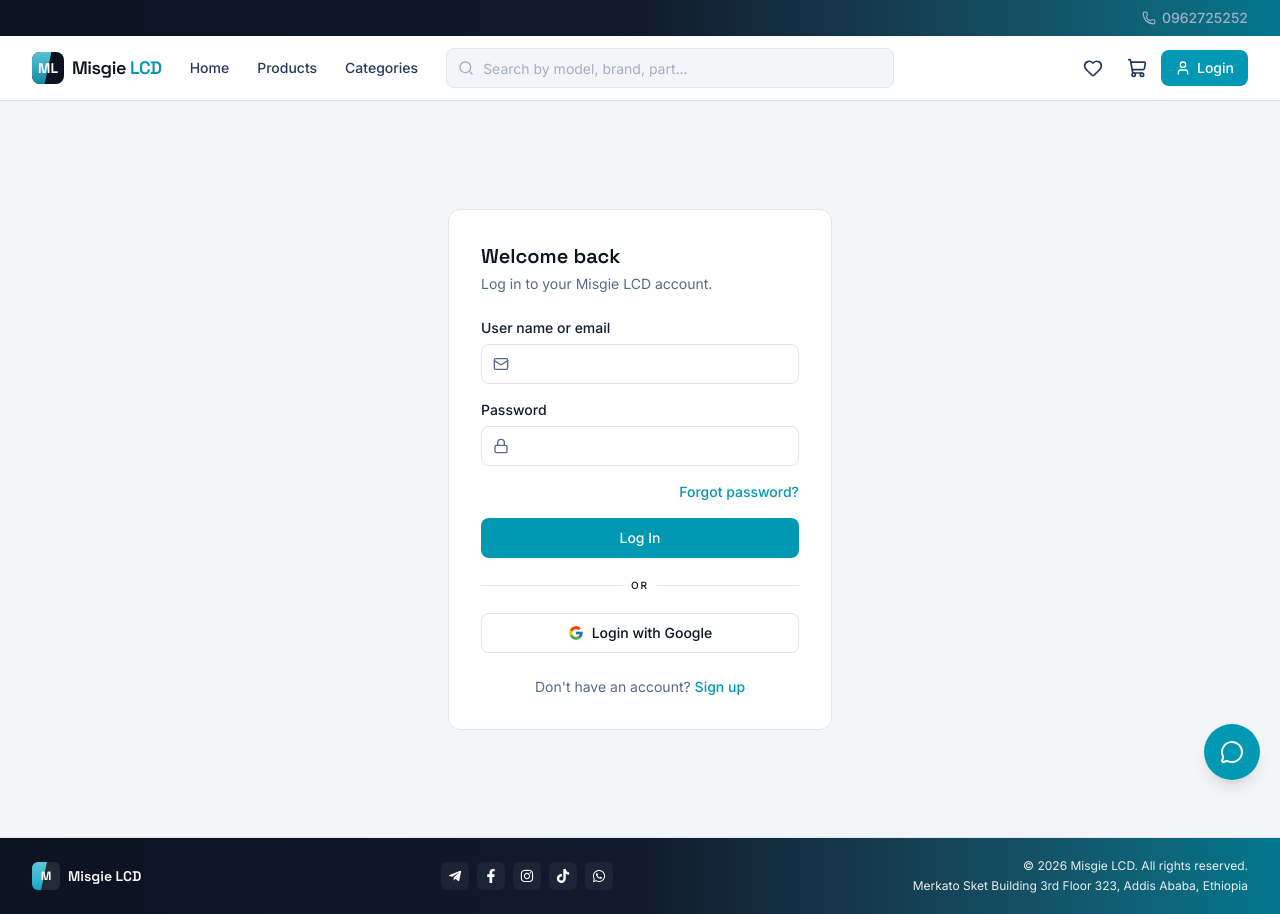
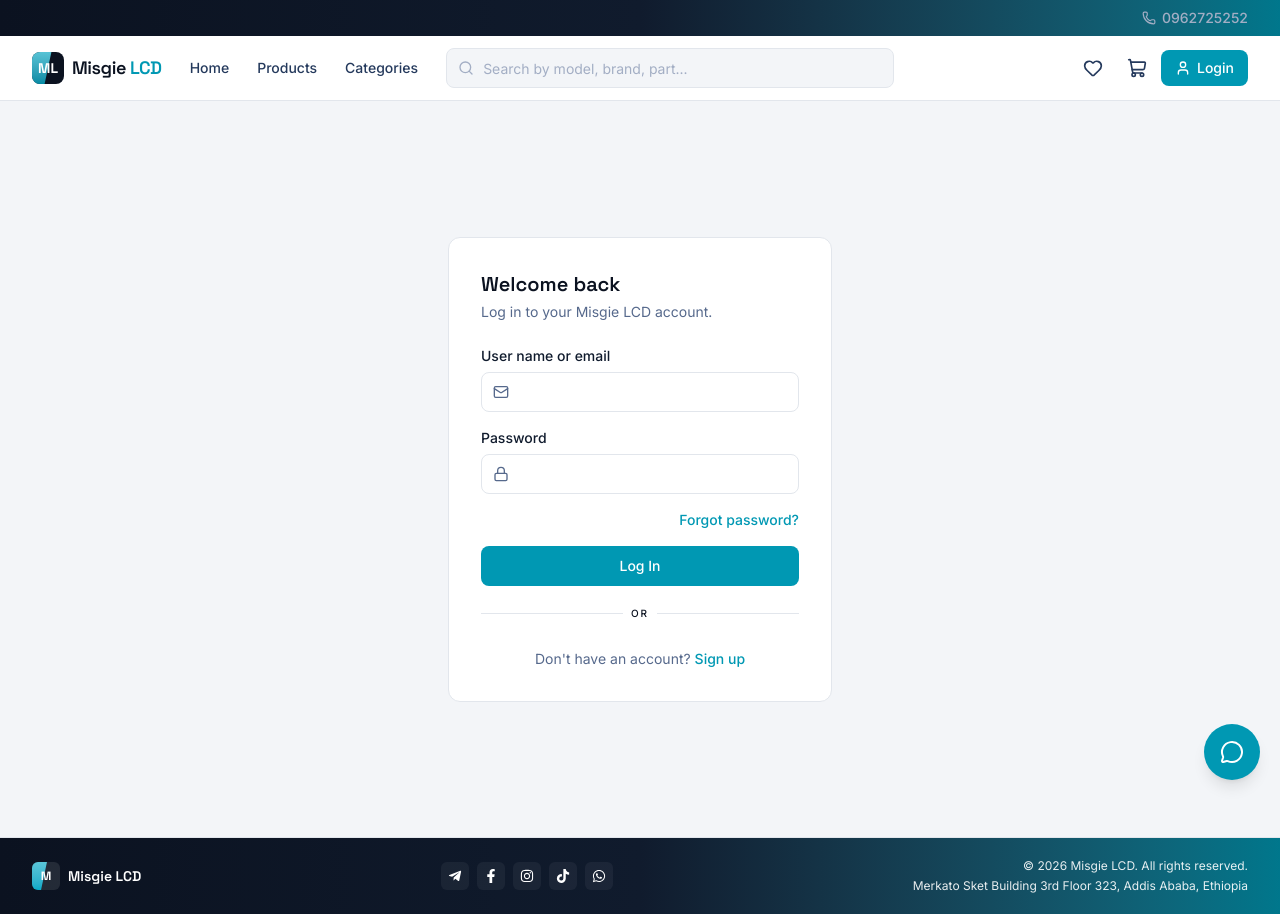
Before and after one commit to me-1219/Phone-lcd-store, a React (Vite) app in the folder client/: page /login in a window 1280 px wide. Built offline with nearby package versions, Linux system fonts and the light colour scheme.

Commit message:
update with google

```diff
--- a/client/src/components/auth/AuthModal.jsx
+++ b/client/src/components/auth/AuthModal.jsx
@@ -260,13 +260,13 @@
             </div>
           </div>
 
-          <a
+          {/* <a
             href={GOOGLE_AUTH_URL}
             className="flex h-10 w-full items-center justify-center gap-2 rounded-lg border border-border text-sm font-medium text-ink-900 hover:bg-muted"
           >
             <FaGoogle className="h-4 w-4 text-[#cdf442]" />
             Continue with Google
-          </a>
+          </a> */}
 
           <p className="text-center text-sm text-ink-500">
             Don't have an account?{" "}
--- a/client/src/pages/auth/Login.jsx
+++ b/client/src/pages/auth/Login.jsx
@@ -125,7 +125,7 @@
             </div>
           </div>
 
-          <Button
+          {/* <Button
             type="button"
             variant="outline"
             fullWidth
@@ -135,7 +135,7 @@
             loading={submitting}
           >
             Login with Google
-          </Button>
+          </Button> */}
         </form>
 
         <p className="mt-6 text-center text-sm text-ink-500">
```
